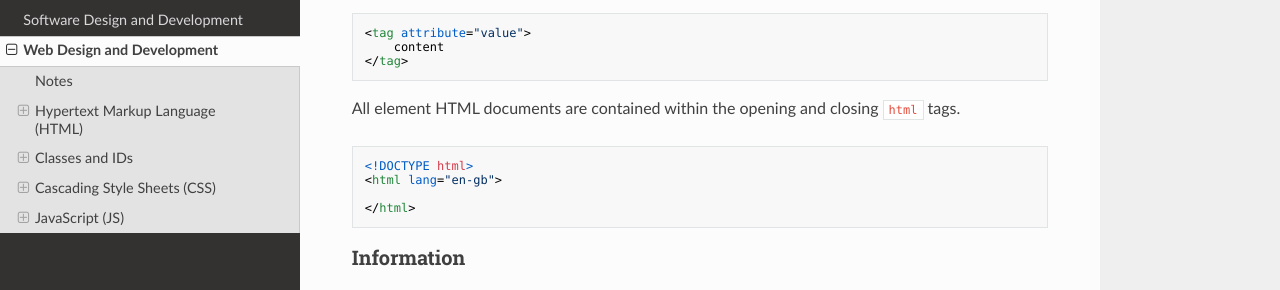
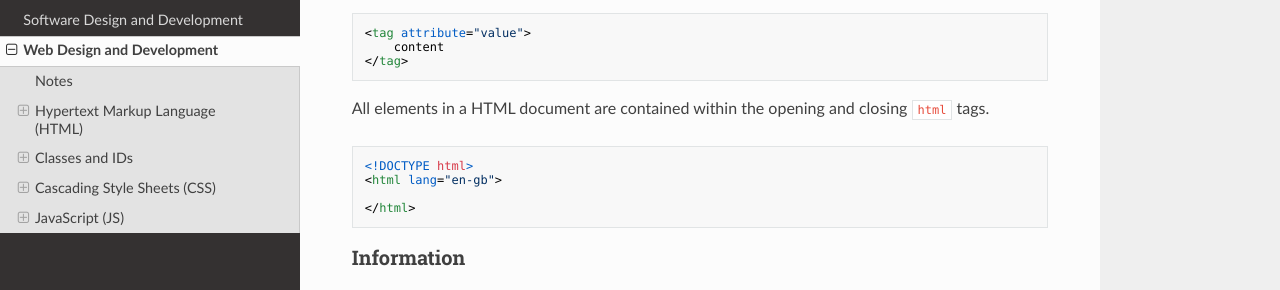
Before and after one commit to MrFriendCS/N5-CS, an MkDocs documentation site: the page built from docs/N5-CS-WDD.md, in a window 1280 px wide and 900 px high, scrolled down 529 px. Shown: the part 159-449 px from the top of the window. Built offline with MkDocs 1.6.1, drawn with Linux system fonts in a browser that asks for light colours; nearby versions of some CDN libraries.

Commit message:
docs/N5-CS-WDD.md updated from https://stackedit.io/

````diff
--- a/docs/N5-CS-WDD.md
+++ b/docs/N5-CS-WDD.md
@@ -28,7 +28,7 @@ Opening tags can have attributes.
 </tag>
 ```
 
-All element HTML documents are contained within the opening and closing `html` tags.
+All elements in a HTML document are contained within the opening and closing `html` tags.
 
 ``` html
 <!DOCTYPE html>
````
Also changed, not shown: other parts of docs/N5-CS-WDD.md (+1 -1 lines).
